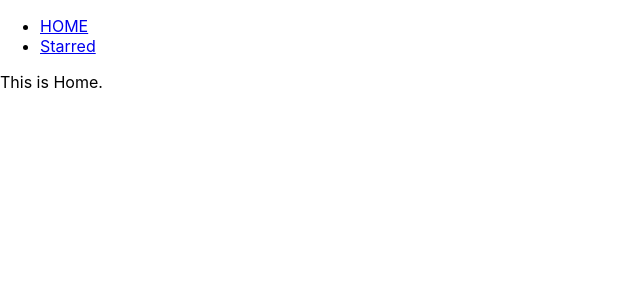
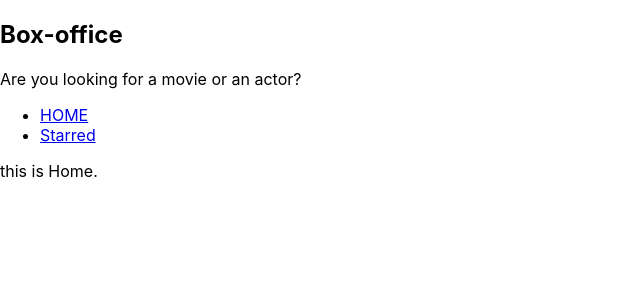
Before and after one commit to sourav2708/box-office, a React (Create React App) app: page / in a window 1280 px wide. Shown: the top 300 px of the page, without its empty margins (0-640 px from the left). Built offline with nearby package versions, Linux system fonts and the light colour scheme.

Commit message:
added layout management and created title

```diff
--- a/src/App.js
+++ b/src/App.js
@@ -1,14 +1,10 @@
 import React from 'react';
 import { Switch, Route } from "react-router-dom";
-import Navs from "./components/Navs";
-import Home from "./components/pages/Home";
-import Starred from "./components/pages/Starred";
+import Home from "./pages/Home";
+import Starred from "./pages/Starred";
 
 function App() {
   return (
-    <div>
-      <Navs />
-
     <Switch>
      <Route exact path="/" >
       <Home />
@@ -24,7 +20,6 @@
        </div>
      </Route>
    </Switch>
-   </div>
   );
 };
 
--- /dev/null
+++ b/src/components/MainPageLayout.js
@@ -0,0 +1,19 @@
+import React from 'react';
+import Navs from "./Navs";
+import Title from './Title';
+
+const MainPageLayout = ({ children }) => {
+    return (
+        <div>
+            <Title
+             title = "Box-office"
+             subtitle = "Are you looking for a movie or an actor?"
+             />
+         <Navs />
+
+         {children}
+        </div>
+    );
+};
+
+export default MainPageLayout;
--- /dev/null
+++ b/src/components/Title.js
@@ -0,0 +1,12 @@
+import React from 'react';
+
+const Title = ({ title, subtitle}) => {
+    return (
+        <div>
+            <h2>{title}</h2>
+            <p>{subtitle}</p>
+        </div>
+    );
+};
+
+export default Title;
--- a/src/components/pages/Home.js
+++ /dev/null
@@ -1,11 +0,0 @@
-import React from 'react';
-
-const Home = () => {
-    return (
-        <div>
-            This is Home.
-        </div>
-    )
-}
-
-export default Home;
--- a/src/components/pages/Starred.js
+++ /dev/null
@@ -1,11 +0,0 @@
-import React from 'react';
-
-const Starred = () => {
-    return (
-        <div>
-            this is starred.
-        </div>
-    )
-}
-
-export default Starred;
--- /dev/null
+++ b/src/pages/Home.js
@@ -0,0 +1,10 @@
+import React from 'react';
+import MainPageLayout from "../components/MainPageLayout";
+
+const Home = () => {
+    return<MainPageLayout>
+            this is Home.
+        </MainPageLayout>
+};
+
+export default Home;
--- /dev/null
+++ b/src/pages/Starred.js
@@ -0,0 +1,10 @@
+import React from 'react';
+import MainPageLayout from "../components/MainPageLayout";
+
+const Starred = () => {
+    return <MainPageLayout>
+            this is starred.
+        </MainPageLayout>
+};
+
+export default Starred;
```
